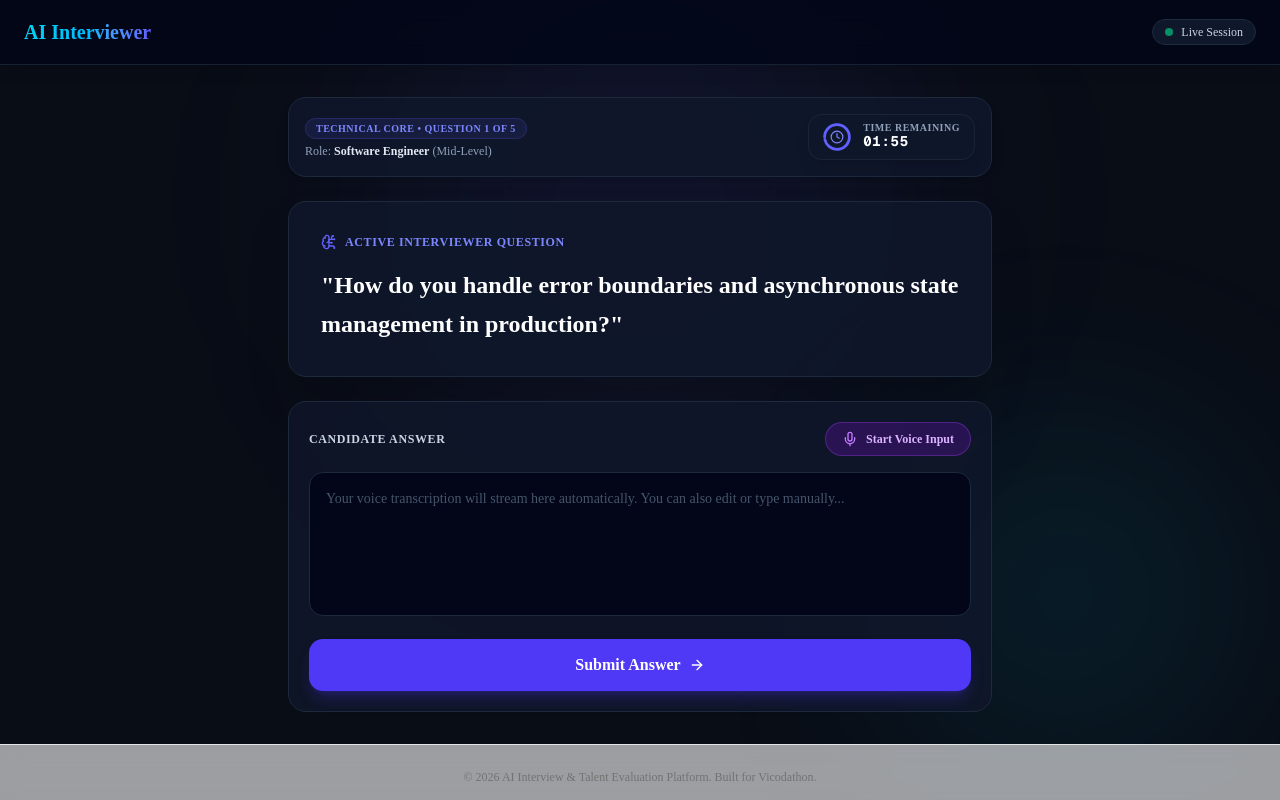
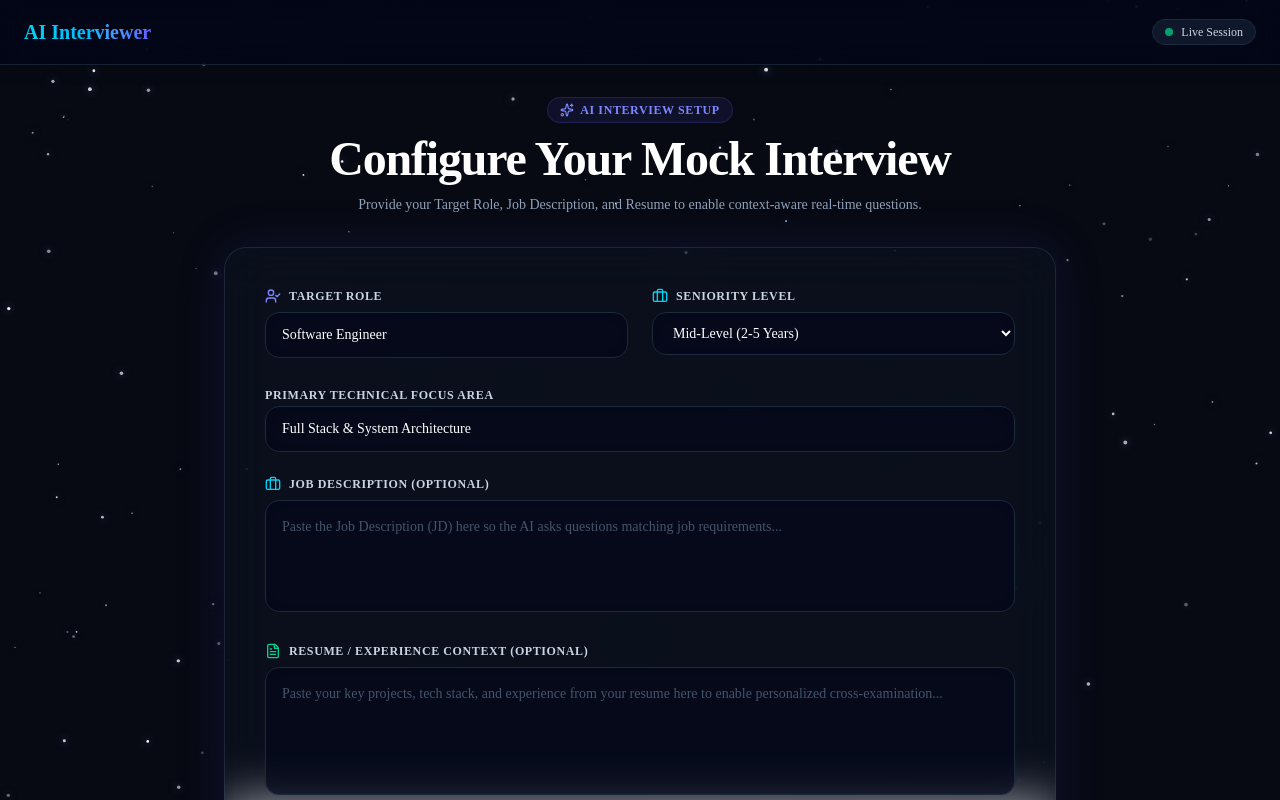
Before and after one commit to nainamaurya460-star/vicodathon_the_aarambhies, a Next.js app: page /interview in a window 1280 px wide. Shown: the top 800 px of the page. Built offline with nearby package versions, Linux system fonts and the light colour scheme; no server answers.

Commit message:
Fix UI warnings, test setup flow and update star background

```diff
--- a/src/app/interview/page.tsx
+++ b/src/app/interview/page.tsx
@@ -1,160 +1,150 @@
 "use client";
 
-import React, { useState, useEffect, useCallback } from "react";
+import React, { useState } from "react";
 import { useRouter } from "next/navigation";
-import QuestionTimer from "@/components/ui/QuestionTimer";
-import VoiceRecorder from "@/components/ui/VoiceRecorder";
+import StarBackground from "@/components/ui/StarBackground";
 import Navbar from "@/components/ui/Navbar";
 import Footer from "@/components/ui/Footer";
-import { Sparkles, ArrowRight, BrainCircuit } from "lucide-react";
+import { FileText, Briefcase, UserCheck, Sparkles, ArrowRight } from "lucide-react";
 
-export default function InterviewPage() {
+export default function InterviewSetupPage() {
   const router = useRouter();
 
-  // State Management
-  const [question, setQuestion] = useState("Loading AI Interview Question...");
-  const [currentAnswer, setCurrentAnswer] = useState("");
-  const [isSubmitting, setIsSubmitting] = useState(false);
-  const [questionCount, setQuestionCount] = useState(1);
-  const totalQuestions = 5;
+  const [role, setRole] = useState("Software Engineer");
+  const [seniority, setSeniority] = useState("Mid-Level");
+  const [topic, setTopic] = useState("Full Stack & System Architecture");
+  const [jdText, setJdText] = useState("");
+  const [resumeText, setResumeText] = useState("");
 
-  // Session Config Parameters
-  const [sessionConfig, setSessionConfig] = useState<{
-    role: string;
-    seniority: string;
-    topic: string;
-    jdText?: string;
-    resumeText?: string;
-  } | null>(null);
+  const handleStartInterview = (e: React.FormEvent) => {
+    e.preventDefault();
 
-  // Fetch Next Question from Gemini API Route
-  const fetchNextQuestion = useCallback(async (config: any, previousAns: string) => {
-    try {
-      const res = await fetch("/api/interview/question", {
-        method: "POST",
-        headers: { "Content-Type": "application/json" },
-        body: JSON.stringify({
-          role: config?.role,
-          seniority: config?.seniority,
-          topic: config?.topic,
-          jdText: config?.jdText,
-          resumeText: config?.resumeText,
-          previousAnswer: previousAns,
-        }),
-      });
+    // 1. Session Storage Config Package
+    const interviewConfig = {
+      role,
+      seniority,
+      topic,
+      jdText: jdText.trim(),
+      resumeText: resumeText.trim(),
+    };
 
-      const data = await res.json();
-      if (data?.question) {
-        setQuestion(data.question);
-      } else {
-        setQuestion("How do you handle error boundaries and asynchronous state management in production?");
-      }
-    } catch (err) {
-      console.error("Failed to fetch question:", err);
-      setQuestion("How do you handle error boundaries and asynchronous state management in production?");
-    }
-  }, []);
+    // Save Context for Interview Session
+    sessionStorage.setItem("active_interview_config", JSON.stringify(interviewConfig));
+    sessionStorage.removeItem("qa_history"); // Reset previous interview history
 
-  // Load Session Config & Initial Question
-  useEffect(() => {
-    const savedConfig = sessionStorage.getItem("active_interview_config");
-    if (savedConfig) {
-      const parsed = JSON.parse(savedConfig);
-      setSessionConfig(parsed);
-      fetchNextQuestion(parsed, "");
-    } else {
-      const defaultConfig = { role: "Software Engineer", seniority: "Mid-Level", topic: "Technical Core" };
-      setSessionConfig(defaultConfig);
-      fetchNextQuestion(defaultConfig, "");
-    }
-  }, [fetchNextQuestion]);
-
-  // Submit Answer & Move to Next Question/Report
-  const handleAnswerSubmit = useCallback(async () => {
-    if (isSubmitting) return;
-    setIsSubmitting(true);
-
-    const answerToSubmit = currentAnswer.trim() || "No response provided (Time Expired / Left Blank)";
-    const existingHistory = JSON.parse(sessionStorage.getItem("qa_history") || "[]");
-    const updatedHistory = [...existingHistory, { question, answer: answerToSubmit }];
-    sessionStorage.setItem("qa_history", JSON.stringify(updatedHistory));
-
-    if (questionCount >= totalQuestions) {
-      router.push("/interview/report");
-    } else {
-      setQuestionCount((prev) => prev + 1);
-      setCurrentAnswer("");
-      await fetchNextQuestion(sessionConfig, answerToSubmit);
-      setIsSubmitting(false);
-    }
-  }, [isSubmitting, currentAnswer, question, questionCount, totalQuestions, router, sessionConfig, fetchNextQuestion]);
+    // Navigate to Interview Workspace
+    router.push("/interview");
+  };
 
   return (
-    <div className="min-h-screen bg-[#090D16] text-slate-100 flex flex-col justify-between relative overflow-hidden">
-      {/* Background Glow Effects */}
-      <div
-        className="absolute top-1/4 left-1/2 -translate-x-1/2 -translate-y-1/2 bg-indigo-500/10 rounded-full pointer-events-none"
-        style={{ width: '500px', height: '500px', filter: 'blur(120px)' }}
-      />
-      <div
-        className="absolute bottom-10 right-10 bg-cyan-500/10 rounded-full pointer-events-none"
-        style={{ width: '350px', height: '350px', filter: 'blur(100px)' }}
-      />
+    <div className="min-h-screen text-slate-100 flex flex-col justify-between relative overflow-hidden font-sans">
+      {/* Dynamic Moving Stars Canvas Background */}
+      <StarBackground />
 
       <Navbar />
 
-      <main className="flex-1 max-w-3xl mx-auto w-full p-4 md:p-8 pt-32 pb-12 space-y-6 relative z-10">
-        <div className="flex items-center justify-between bg-slate-900/90 border border-slate-800 p-4 rounded-2xl shadow-lg">
-          <div className="space-y-1">
-            <span className="text-[10px] uppercase font-bold tracking-wider text-indigo-400 bg-indigo-500/10 px-2.5 py-1 rounded-full border border-indigo-500/20">
-              {sessionConfig?.topic || "Technical Core"} • Question {questionCount} of {totalQuestions}
+      <main className="flex-1 max-w-4xl mx-auto w-full p-4 md:p-8 pt-28 pb-16 relative z-10 space-y-8">
+
+        {/* Page Title Header */}
+        <div className="text-center space-y-3">
+          <span className="inline-flex items-center gap-1.5 text-xs font-semibold uppercase tracking-wider text-indigo-400 bg-indigo-500/10 px-3 py-1 rounded-full border border-indigo-500/20 backdrop-blur-md">
+            <Sparkles className="w-3.5 h-3.5" /> AI Interview Setup
           </span>
-            <p className="text-xs text-slate-400 mt-1">
-              Role: <span className="text-slate-200 font-semibold">{sessionConfig?.role || "Software Engineer"}</span> ({sessionConfig?.seniority || "Mid-Level"})
+          <h1 className="text-3xl md:text-5xl font-extrabold text-white tracking-tight">
+            Configure Your Mock Interview
+          </h1>
+          <p className="text-sm text-slate-400 max-w-xl mx-auto">
+            Provide your Target Role, Job Description, and Resume to enable context-aware real-time questions.
           </p>
         </div>
 
-          <QuestionTimer key={questionCount} durationInSeconds={120} onTimeUp={handleAnswerSubmit} />
+        {/* Glassmorphism Container Card */}
+        <form
+          onSubmit={handleStartInterview}
+          className="bg-slate-900/40 border border-slate-700/50 backdrop-blur-xl rounded-3xl p-6 md:p-10 shadow-[0_0_50px_rgba(79,70,229,0.15)] space-y-6"
+        >
+          {/* Target Role & Seniority Options */}
+          <div className="grid grid-cols-1 md:grid-cols-2 gap-6">
+            <div className="space-y-2">
+              <label className="text-xs font-bold text-slate-300 uppercase tracking-wider flex items-center gap-2">
+                <UserCheck className="w-4 h-4 text-indigo-400" /> Target Role
+              </label>
+              <input
+                type="text"
+                value={role}
+                onChange={(e) => setRole(e.target.value)}
+                placeholder="e.g. Frontend Engineer, Fullstack Developer"
+                className="w-full bg-slate-950/60 border border-slate-800 rounded-xl px-4 py-3 text-sm text-white focus:outline-none focus:border-indigo-500/80 transition-all backdrop-blur-md"
+                required
+              />
             </div>
 
-        <div className="bg-slate-900/90 border border-slate-800 rounded-2xl p-6 md:p-8 shadow-2xl space-y-4">
-          <div className="flex items-center gap-2 text-indigo-400 text-xs font-semibold uppercase tracking-wider">
-            <BrainCircuit className="w-4 h-4 text-indigo-500" /> Active Interviewer Question
+            <div className="space-y-2">
+              <label className="text-xs font-bold text-slate-300 uppercase tracking-wider flex items-center gap-2">
+                <Briefcase className="w-4 h-4 text-cyan-400" /> Seniority Level
+              </label>
+              <select
+                value={seniority}
+                onChange={(e) => setSeniority(e.target.value)}
+                className="w-full bg-slate-950/60 border border-slate-800 rounded-xl px-4 py-3 text-sm text-white focus:outline-none focus:border-indigo-500/80 transition-all backdrop-blur-md"
+              >
+                <option value="Junior">Junior (0-2 Years)</option>
+                <option value="Mid-Level">Mid-Level (2-5 Years)</option>
+                <option value="Senior">Senior (5+ Years)</option>
+                <option value="Lead/Architect">Tech Lead / Architect</option>
+              </select>
             </div>
-          <h2 className="text-xl md:text-2xl font-semibold text-white leading-relaxed">
-            "{question}"
-          </h2>
           </div>
 
-        <div className="space-y-4 bg-slate-900/80 border border-slate-800 p-5 rounded-2xl">
-          <div className="flex justify-between items-center">
+          {/* Topic Focus */}
+          <div className="space-y-2">
             <label className="text-xs font-bold text-slate-300 uppercase tracking-wider">
-              Candidate Answer
+              Primary Technical Focus Area
             </label>
-            <VoiceRecorder onTranscriptChange={(text) => setCurrentAnswer(text)} />
+            <input
+              type="text"
+              value={topic}
+              onChange={(e) => setTopic(e.target.value)}
+              placeholder="e.g. React, Node.js, System Design, Data Structures"
+              className="w-full bg-slate-950/60 border border-slate-800 rounded-xl px-4 py-3 text-sm text-white focus:outline-none focus:border-indigo-500/80 transition-all backdrop-blur-md"
+              required
+            />
           </div>
 
+          {/* Job Description Text */}
+          <div className="space-y-2">
+            <label className="text-xs font-bold text-slate-300 uppercase tracking-wider flex items-center gap-2">
+              <Briefcase className="w-4 h-4 text-cyan-400" /> Job Description (Optional)
+            </label>
             <textarea
-            value={currentAnswer}
-            onChange={(e) => setCurrentAnswer(e.target.value)}
-            placeholder="Your voice transcription will stream here automatically. You can also edit or type manually..."
-            className="w-full h-36 bg-slate-950 border border-slate-800 rounded-xl p-4 text-sm text-slate-100 focus:outline-none focus:border-indigo-500 transition-colors resize-none placeholder:text-slate-600"
+              value={jdText}
+              onChange={(e) => setJdText(e.target.value)}
+              placeholder="Paste the Job Description (JD) here so the AI asks questions matching job requirements..."
+              className="w-full h-28 bg-slate-950/60 border border-slate-800 rounded-xl p-4 text-sm text-white focus:outline-none focus:border-indigo-500/80 transition-all resize-none backdrop-blur-md placeholder:text-slate-600"
             />
+          </div>
 
+          {/* Candidate Resume Context */}
+          <div className="space-y-2">
+            <label className="text-xs font-bold text-slate-300 uppercase tracking-wider flex items-center gap-2">
+              <FileText className="w-4 h-4 text-emerald-400" /> Resume / Experience Context (Optional)
+            </label>
+            <textarea
+              value={resumeText}
+              onChange={(e) => setResumeText(e.target.value)}
+              placeholder="Paste your key projects, tech stack, and experience from your resume here to enable personalized cross-examination..."
+              className="w-full h-32 bg-slate-950/60 border border-slate-800 rounded-xl p-4 text-sm text-white focus:outline-none focus:border-indigo-500/80 transition-all resize-none backdrop-blur-md placeholder:text-slate-600"
+            />
+          </div>
+
+          {/* Start Interview Action Button */}
           <button
-            onClick={handleAnswerSubmit}
-            disabled={isSubmitting}
-            className="w-full py-3.5 bg-indigo-600 hover:bg-indigo-500 disabled:bg-indigo-800 text-white font-semibold rounded-xl flex items-center justify-center gap-2 transition-all shadow-lg shadow-indigo-600/25 cursor-pointer"
+            type="submit"
+            className="w-full py-4 bg-gradient-to-r from-indigo-600 to-cyan-600 hover:from-indigo-500 hover:to-cyan-500 text-white font-bold rounded-xl flex items-center justify-center gap-2 transition-all shadow-[0_0_25px_rgba(79,70,229,0.4)] cursor-pointer text-sm tracking-wide"
           >
-            {isSubmitting ? (
-              <>Evaluating & Loading Next Question...</>
-            ) : questionCount === totalQuestions ? (
-              <>Finish Interview & View Scorecard <Sparkles className="w-4 h-4" /></>
-            ) : (
-              <>Submit Answer <ArrowRight className="w-4 h-4" /></>
-            )}
+            Launch Contextual AI Interview <ArrowRight className="w-4 h-4" />
           </button>
-        </div>
+        </form>
       </main>
 
       <Footer />
--- /dev/null
+++ b/src/components/ui/StarBackground.tsx
@@ -0,0 +1,72 @@
+"use client";
+
+import React, { useEffect, useRef } from "react";
+
+export default function StarBackground() {
+  const canvasRef = useRef<HTMLCanvasElement | null>(null);
+
+  useEffect(() => {
+    const canvas = canvasRef.current;
+    if (!canvas) return;
+    const ctx = canvas.getContext("2d");
+    if (!ctx) return;
+
+    let animationFrameId: number;
+    let width = (canvas.width = window.innerWidth);
+    let height = (canvas.height = window.innerHeight);
+
+    const handleResize = () => {
+      if (!canvas) return;
+      width = canvas.width = window.innerWidth;
+      height = canvas.height = window.innerHeight;
+    };
+
+    window.addEventListener("resize", handleResize);
+
+    // Generate Stars
+    const numStars = 150;
+    const stars = Array.from({ length: numStars }, () => ({
+      x: Math.random() * width,
+      y: Math.random() * height,
+      radius: Math.random() * 1.5 + 0.5,
+      speed: Math.random() * 0.5 + 0.2,
+      opacity: Math.random() * 0.8 + 0.2,
+    }));
+
+    const render = () => {
+      ctx.clearRect(0, 0, width, height);
+
+      stars.forEach((star) => {
+        ctx.beginPath();
+        ctx.arc(star.x, star.y, star.radius, 0, Math.PI * 2);
+        ctx.fillStyle = `rgba(255, 255, 255, ${star.opacity})`;
+        ctx.shadowBlur = 8;
+        ctx.shadowColor = "#818cf8";
+        ctx.fill();
+
+        // Move stars upward smoothly
+        star.y -= star.speed;
+        if (star.y < 0) {
+          star.y = height;
+          star.x = Math.random() * width;
+        }
+      });
+
+      animationFrameId = requestAnimationFrame(render);
+    };
+
+    render();
+
+    return () => {
+      window.removeEventListener("resize", handleResize);
+      cancelAnimationFrame(animationFrameId);
+    };
+  }, []);
+
+  return (
+    <canvas
+      ref={canvasRef}
+      className="fixed inset-0 pointer-events-none z-0 bg-[#070a12]"
+    />
+  );
+}
```
Lines whose indentation alone changed are shown as unchanged.
